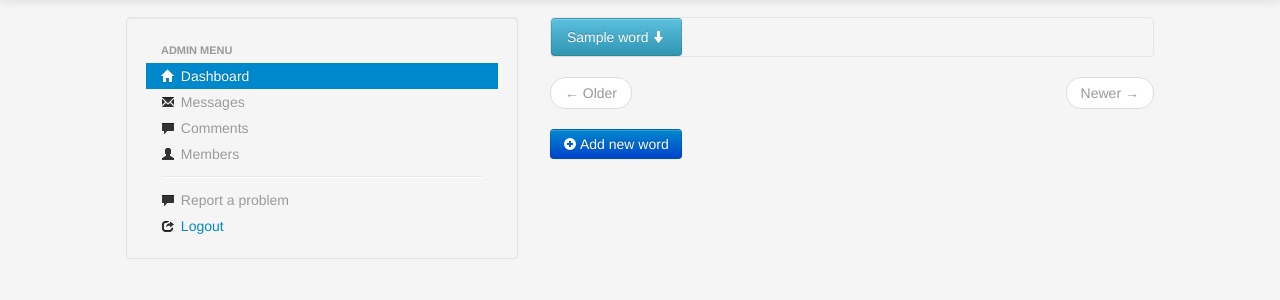
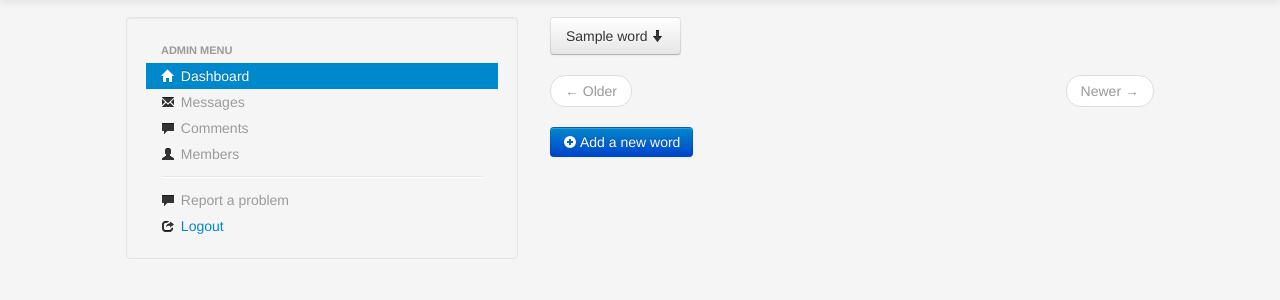
Before and after one commit to billgsm/english_level, a Django app: template following_level/templates/dydict/dict_list.html in a window 1280 px wide. Shown: the part 41-341 px from the top of the page. Run offline with Django 3.2, Linux system fonts and the light colour scheme; the template is opened without the code that fills it: most values are stand-ins (such as "Sample title", 1, 10 or a date in 2020); some libraries are stand-ins or nearby versions.

Commit message:
change buttons color

```diff
--- a/following_level/static/style.css
+++ b/following_level/static/style.css
@@ -224,3 +224,14 @@
   background-color: white;
   padding-top: 20px;
 }
+
+div.accordion-body.collapse {
+  background-color: rgba(226, 231, 253, 0.41);
+}
+
+div.accordion-group {
+  border: 0px solid rgba(226, 231, 253, 0.41);
+  /*-webkit-border-radius: 30px;
+     -moz-border-radius: 30px;
+          border-radius: 30px;*/
+}
--- a/following_level/templates/dydict/dict_list.html
+++ b/following_level/templates/dydict/dict_list.html
@@ -9,8 +9,8 @@
       {% for object in object_list %}
         <div class="accordion-group">
           <div class="accordion-heading">
-            <a style="display: inline-block;" class="accordion-toggle btn btn-info" href="#collapse{{ forloop.counter0|add:"1" }}" data-toggle="collapse" data-parent="#accordion2">
-              {{ object.word }} <i class="icon-arrow-down icon-white"></i>
+            <a style="display: inline-block;" class="accordion-toggle btn" href="#collapse{{ forloop.counter0|add:"1" }}" data-toggle="collapse" data-parent="#accordion2">
+              {{ object.word }} <i class="icon-arrow-down"></i>
             </a>
           </div>
           <div id="collapse{{ forloop.counter0|add:'1' }}" class="accordion-body collapse">
@@ -20,9 +20,11 @@
                 <li class="word2">{{ object.user_def }}</li>
                 <li class="word3">{{ object.word_ref }}</li>
               </ul>
-              <a href="{{ object.get_absolute_url }}" class="btn btn-small btn-primary"><i class="icon-fullscreen icon-white"></i> Details</a>
-              <a href="{% url 'update' pk=object.pk %}" class="btn btn-small btn-warning"><i class="icon-pencil icon-white"></i> Modify</a>
-              <a href="{% url 'delete' pk=object.pk %}" class="btn btn-small btn-danger"><i class="icon-trash icon-white"></i> delete</a>
+              <div class="btn-group">
+                <a href="{{ object.get_absolute_url }}" class="btn btn-small"><i class="icon-fullscreen"></i> Details</a>
+                <a href="{% url 'update' pk=object.pk %}" class="btn btn-small"><i class="icon-pencil"></i> Modify</a>
+                <a href="{% url 'delete' pk=object.pk %}" class="btn btn-small btn-danger"><i class="icon-trash icon-white"></i> delete</a>
+              </div>
             </div>
           </div>
         </div>
@@ -38,7 +40,7 @@
           </li>
         </ul>
         <div>
-          <a href="{% url 'create' %}" class="btn btn-primary"><i class="icon-plus-sign icon-white"></i> Add new word</a>
+          <a href="{% url 'create' %}" class="btn btn-primary"><i class="icon-plus-sign icon-white"></i> Add a new word</a>
         </div>
       </div> <!--accordion-->
       <div class="span1"></div>
```
